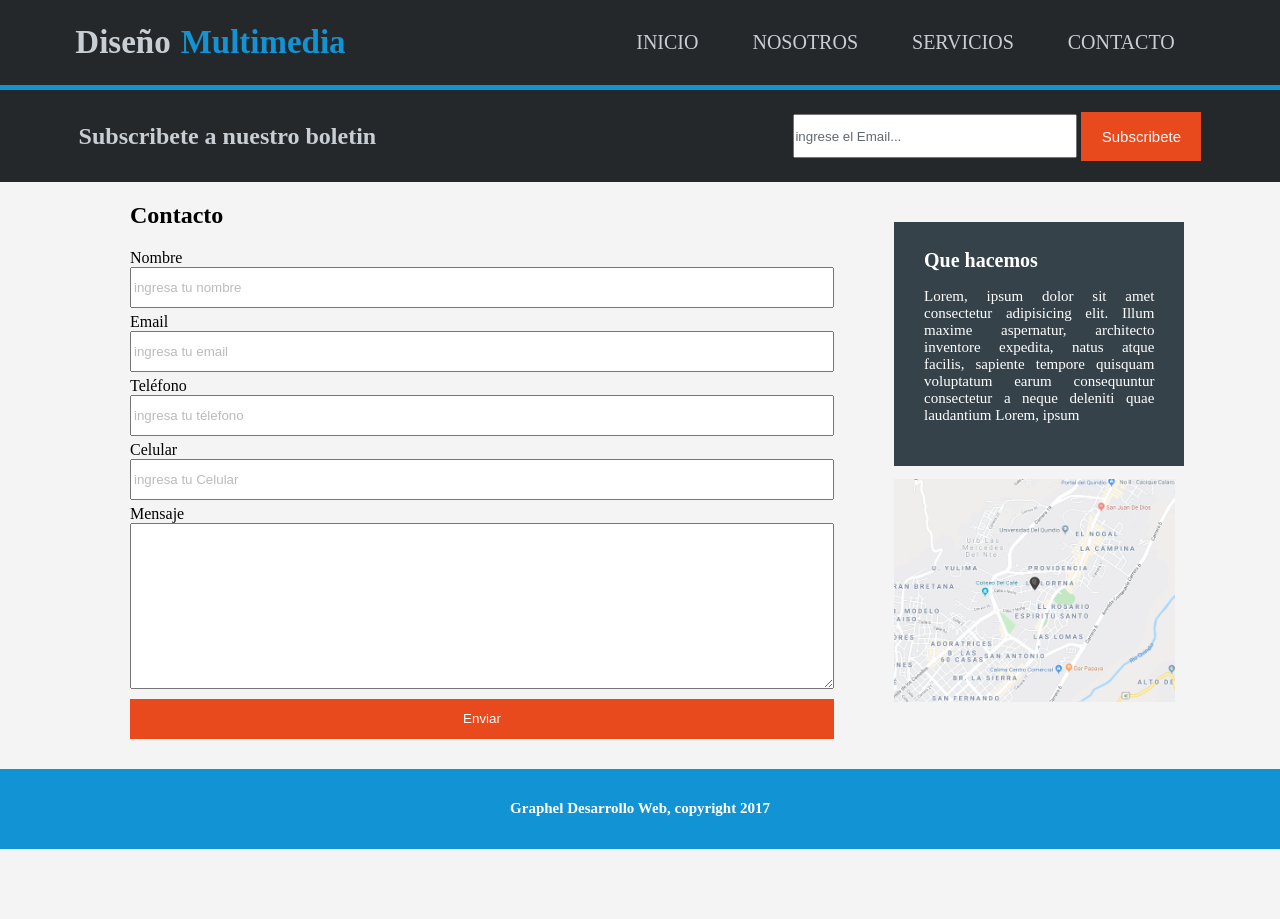
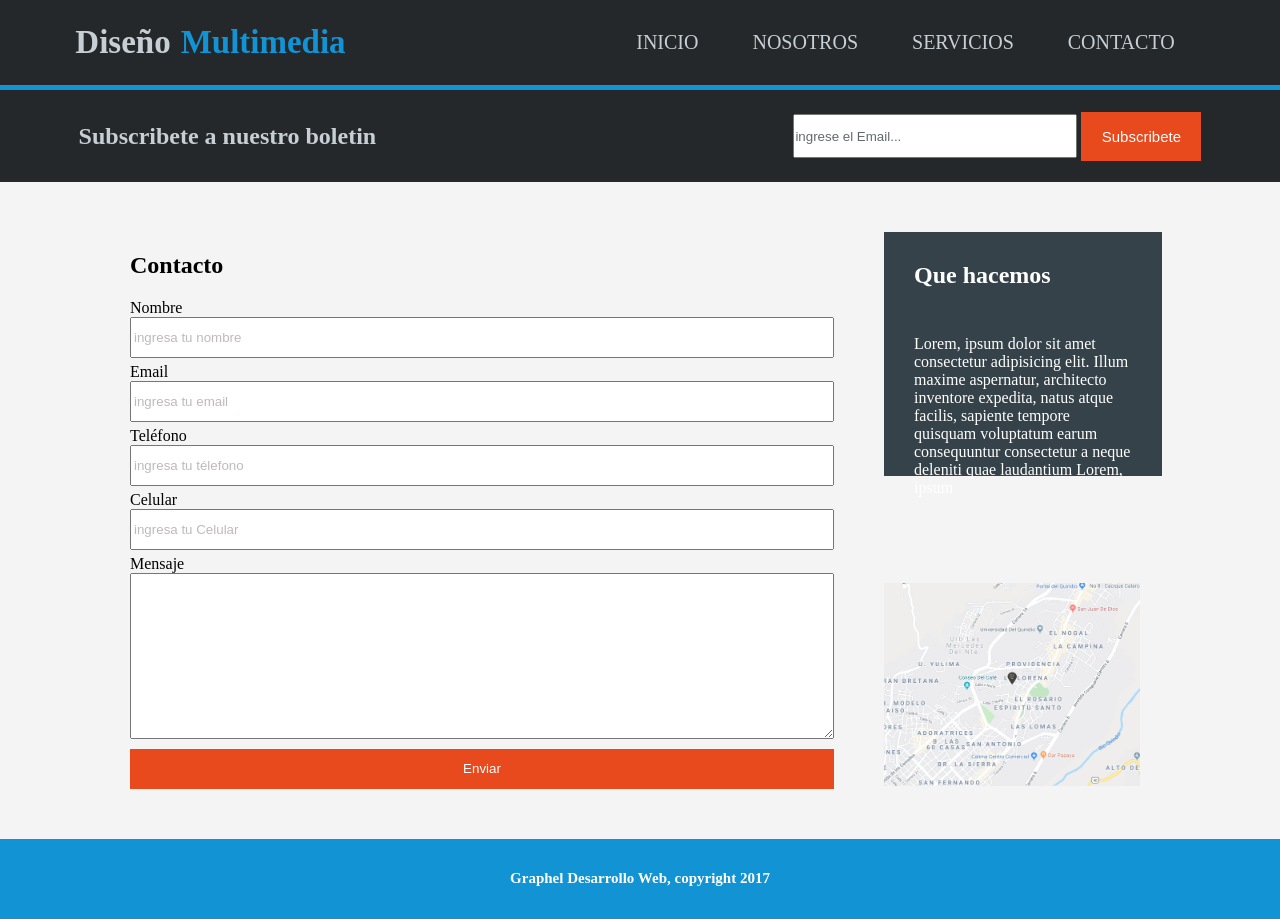
Before and after one commit to Brian7st/plantilla, a plain HTML site: page templates/contacto.html in a window 1280 px wide. Before the commit the page ends 849 px from the top, so only its background shows below. Drawn offline with Linux system fonts and the light colour scheme.

Commit message:
modifico contacto

```diff
--- a/styles/styles.css
+++ b/styles/styles.css
@@ -234,6 +234,7 @@ footer {
 
 .seccionContacto{
     display: flex;
+    margin-top: 50px;
 }
 
 .cajaCuestionario{
@@ -265,17 +266,31 @@ footer {
     border: none;
     width: 55vw;
     height: 5vh;
-    margin-bottom:30px;
+    margin-bottom:50px;
 }
 
 .mapa{
     object-fit: contain;
-    width: 122%;
+    width: 20vw;
     height: auto;
     position: relative;
-    top: 40px;
+    top: 60px;
     right: 30px;
 
 }
 
+.cajaCont{
+    display: flex;
+    flex-direction: column;
+    gap: 10px;
+}
+.container3{
+    background-color: #35424a;
+    width: 17vw;
+    height: 28vh;
+    color: #ffffff;
+    padding: 10px 30px;
+    margin: 0 50px;
+}
+
 /* fin de contactos */
--- a/templates/contacto.html
+++ b/templates/contacto.html
@@ -64,12 +64,13 @@
     </section>
 
     <section>
-        <div class="container2">
+        <div class="container3">
             <div class="cajaCont">
                 <h2>Que hacemos</h2>
                 <p>Lorem, ipsum dolor sit amet consectetur adipisicing elit. Illum maxime aspernatur, architecto inventore expedita, natus atque facilis, sapiente tempore quisquam voluptatum earum consequuntur consectetur a neque deleniti quae laudantium Lorem, ipsum </p>
+                <img src="../assets/mapaGoogle.png" alt="" class="mapa">
             </div>
-            <img src="../assets/mapaGoogle.png" alt="" class="mapa">
+
         </div>
     </section>
 
```
